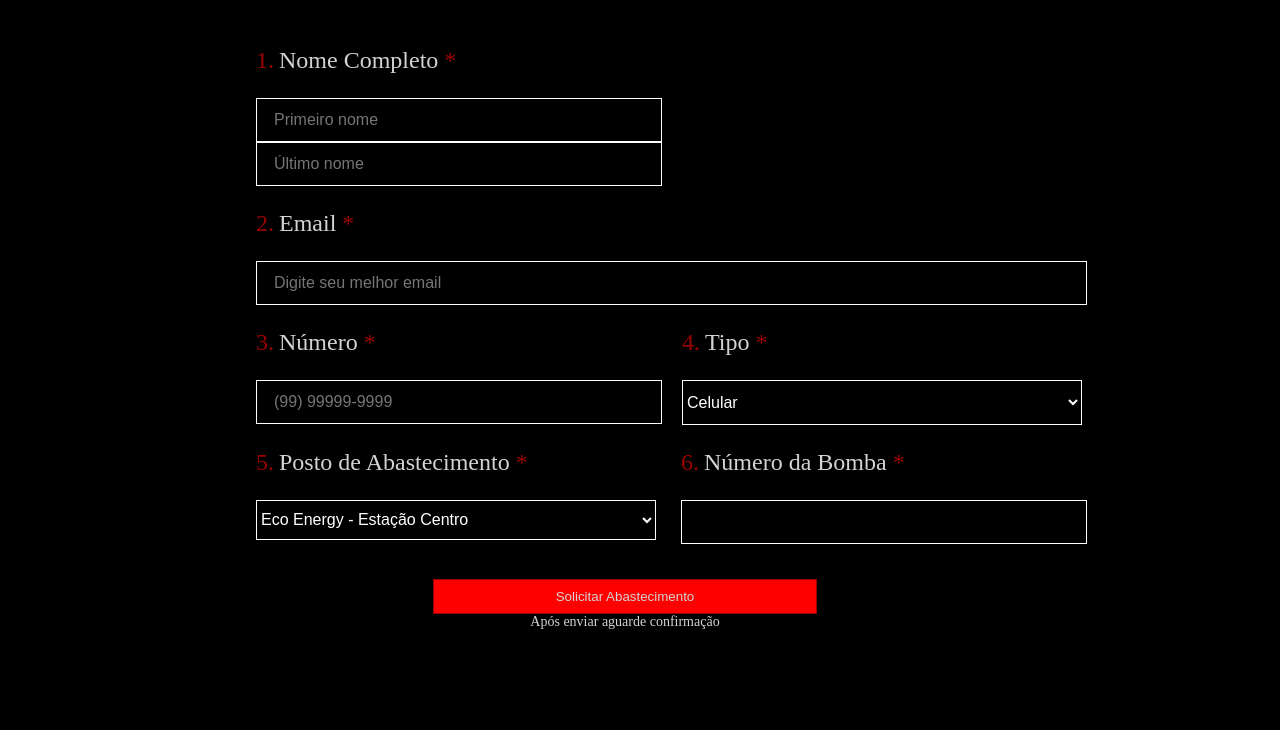
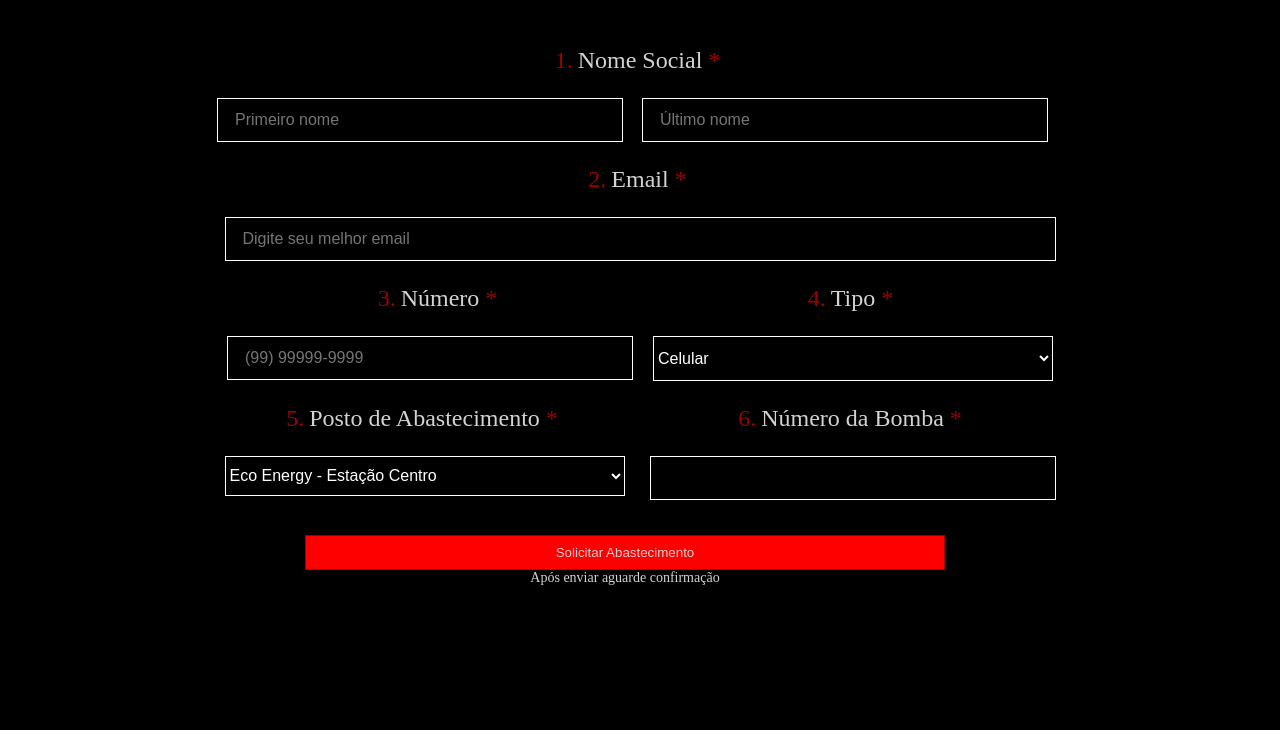
Before and after one commit to MatheusFormentin/Eco-Energy, a plain HTML site: page formulario.html in a window 1280 px wide. Shown: the part 236-966 px from the top of the page. After the commit the page ends 922 px from the top, so only its background shows below. Drawn offline with Linux system fonts and the light colour scheme.

Commit message:
Correções de bugs

```diff
--- a/assets/css/formulario.css
+++ b/assets/css/formulario.css
@@ -8,6 +8,7 @@ body{
 
 /*************** HEADER *****/
 .header {
+    max-width: 100%;
     user-select: none;
     position: fixed;
     top: 0;
@@ -33,6 +34,7 @@ body{
     font-weight: bold;
     font-size: 25px;
     margin-top: -15px;
+    font-family: 'TT Hoves Pro Trial', sans-serif;
 }
 
 /* Menu */
@@ -158,9 +160,17 @@ select::placeholder{
 }
 
 .form {
-    margin-left: 20%;
-    margin-right: 20%;
+    text-align: center;
+    justify-content: center;
     margin-top: 50px;
+}
+
+.form-email,
+.form-name,
+.form-loc,
+.form-phone,
+.form-submit{
+    justify-content: center;
 }
 
 p {
--- a/formulario.html
+++ b/formulario.html
@@ -27,14 +27,14 @@
     <!-- Formulario -->
     <div class="form">
         <div class="form-name">
-            <p><span>1.</span>Nome Completo <span>*</span></p>
+            <p id="name"><span>1.</span>Nome Social <span>*</span></p>
             <div class="form-name-resp">
                 <input type="text" id="first-name" placeholder="Primeiro nome" required>
                 <input type="text" placeholder="Último nome" required>
             </div>
         </div>
         <div class="form-email">
-            <p><span>2.</span>Email <span>*</span></p>
+            <p id="email"><span>2.</span>Email <span>*</span></p>
             <input type="email" placeholder="Digite seu melhor email" required>
         </div>
         <div class="form-phone">
```
